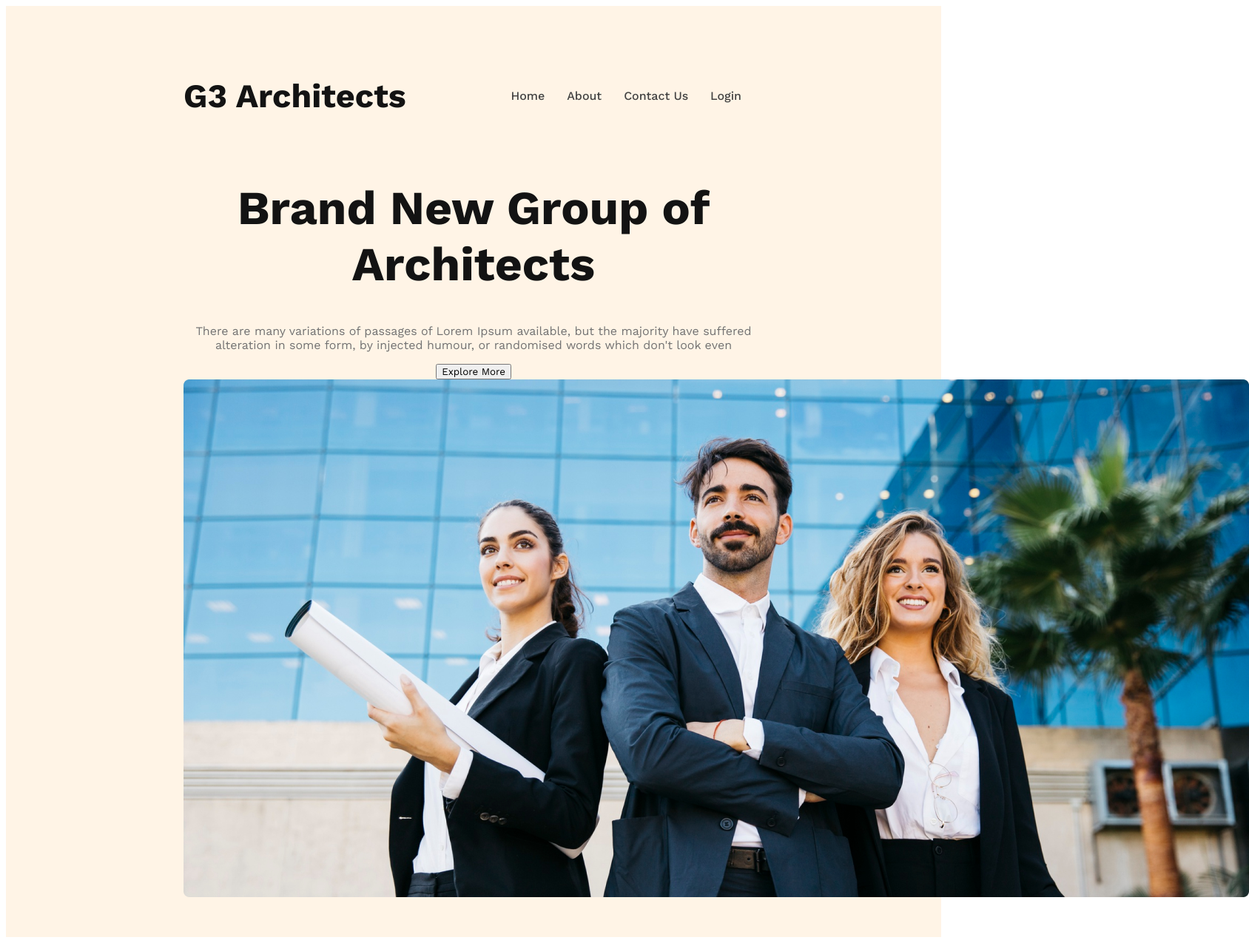
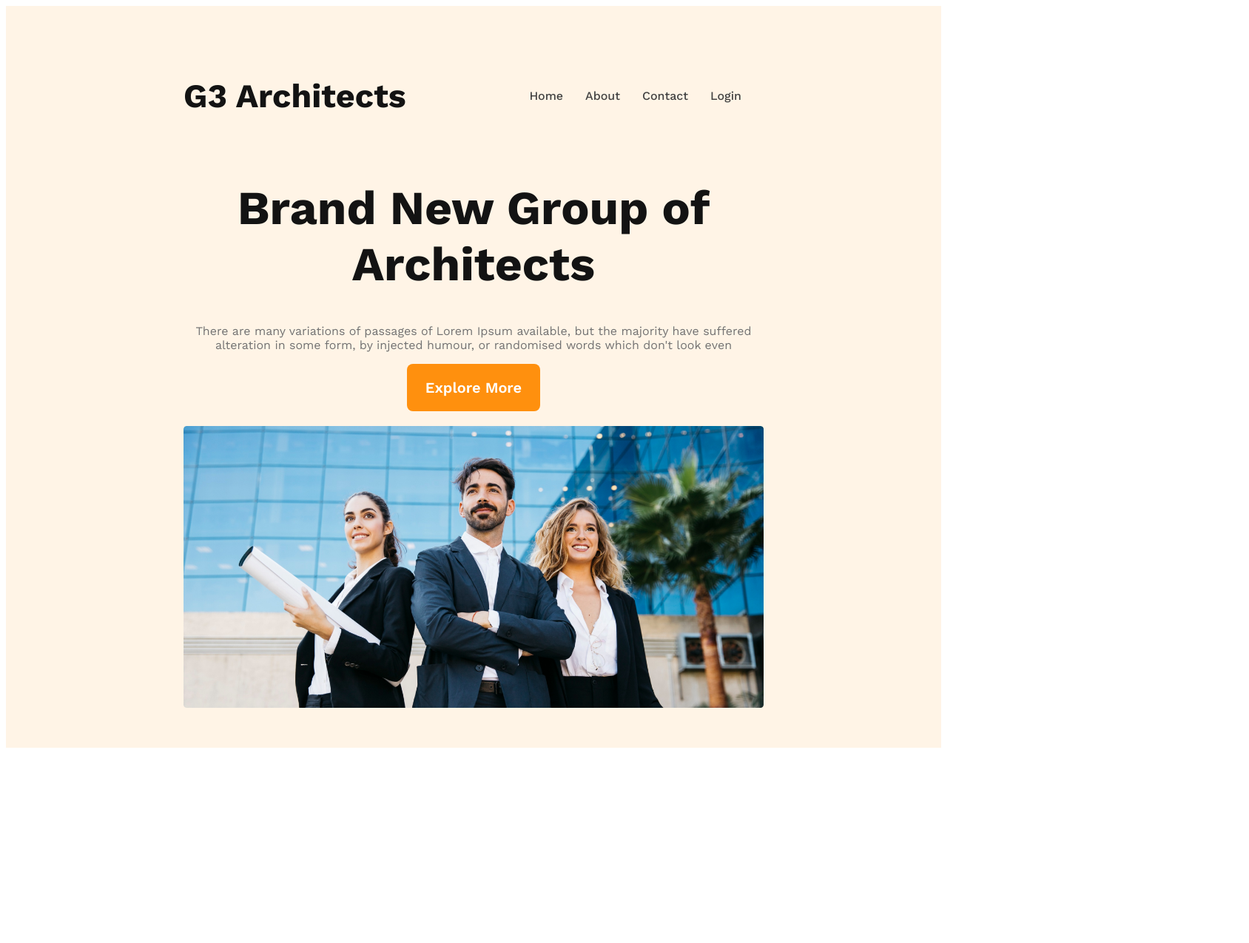
Before and after one commit to Firozbdit/G3-architects-web, a plain HTML site: page index.html in a window 1280 px wide. Shown: the whole page at 74% size, 1688 px wide, since content can reach past the window. After the commit the page ends 1019 px from the top, so only its background shows below. Drawn offline with nearby package versions, Linux system fonts and the light colour scheme.

Commit message:
banner resposive

```diff
--- a/index.html
+++ b/index.html
@@ -13,7 +13,7 @@
             <ul>
                 <li><a href="">Home</a></li>
                 <li><a href="">About</a></li>
-                <li><a href="">Contact Us</a></li>
+                <li><a href="">Contact</a></li>
                 <li><a href="">Login</a></li>
             </ul>
         </nav>
--- a/styles/architect.css
+++ b/styles/architect.css
@@ -8,7 +8,42 @@
     font-family: 'Work Sans', sans-serif;
  }
 .btn-primary{
+   border-radius: 8px;
+   background: #FF900E;
+   color: #FFF;
+   padding: 20px 25px;
+   font-size: 1.25rem;
+   font-weight: 600;
+   cursor: pointer;
+   border: 0;
 
+}
+.banner img{
+   margin-top: 20px;
+   width: 100%;
+}
+
+/* responsive media queries */
+/* mobile devices */
+@media screen and (max-width:576px) {
+   header{
+      padding: 20px;
+
+   }
+   nav{
+      flex-direction: column;
+   }
+}
+
+/* tablet or medium devices  */
+@media screen and (min-width:576) and (max-width: 960px) {
+   header{
+      padding: 50px;
+
+   }
+   nav{
+      flex-direction: column;
+   }
 }
  /* header styles */
 
```
